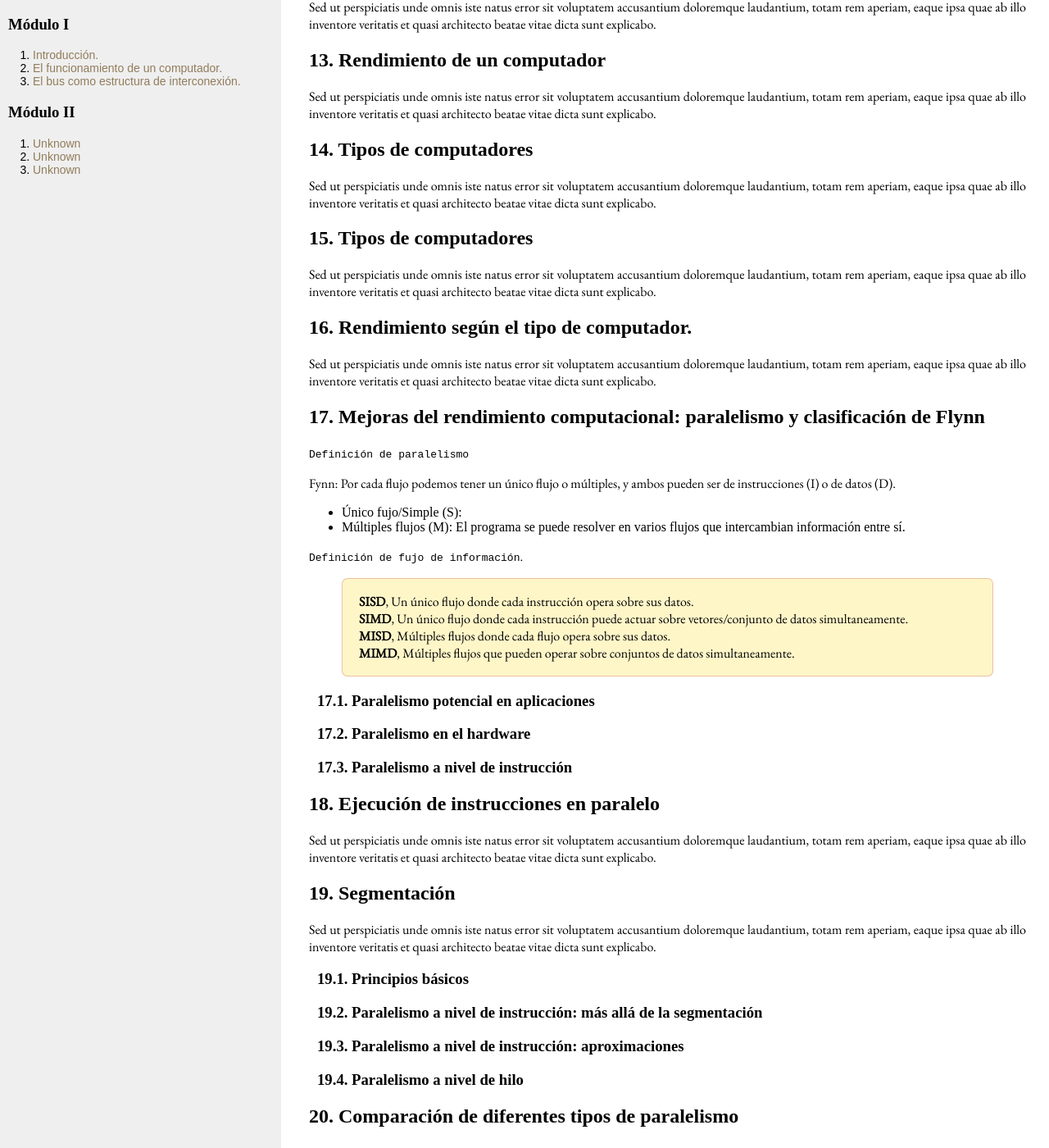
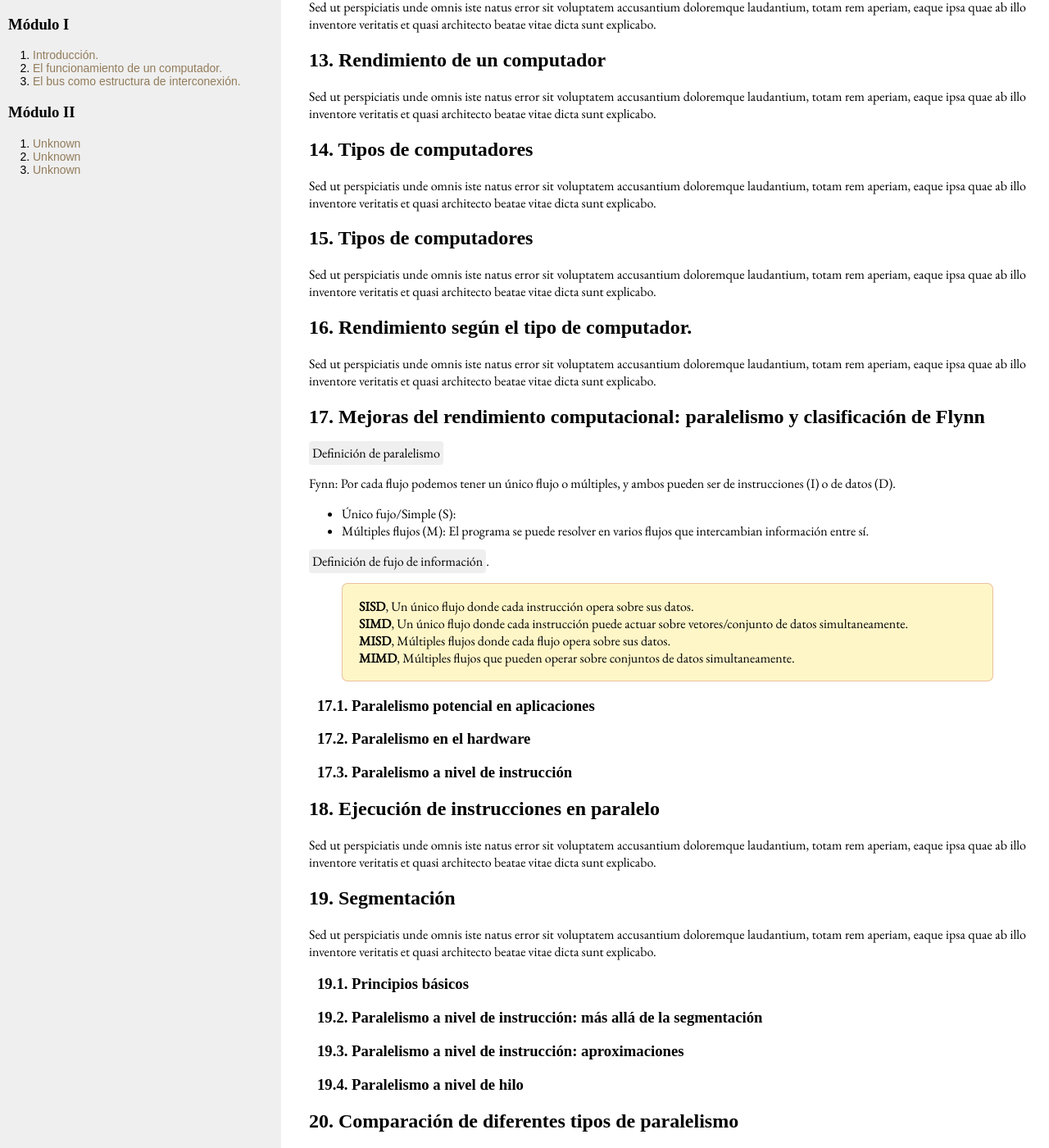
Before and after one commit to dkaerit/EDC, a Jekyll site: the page built from _posts/2020-10-05-TEMA02.md, in a window 1280 px wide and 1400 px high, scrolled down 3115 px. Shown: the whole window at 82% size. Built offline with Jekyll 4.4.1, drawn with Linux system fonts in a browser that asks for light colours; some web fonts are replaced.

Commit message:
Update main.css

```diff
--- a/assets/css/main.css
+++ b/assets/css/main.css
@@ -73,3 +73,14 @@ subtitle {
     margin-top: -10px;
     display: block;
 }
+
+code.language-plaintext.highlighter-rouge {
+    background: #efefef;
+    border-radius: 4px;
+    padding: 4px;
+    font-family: unset!important;
+}
+
+ul {
+    font-family: 'EB Garamond'!important;
+}
```
